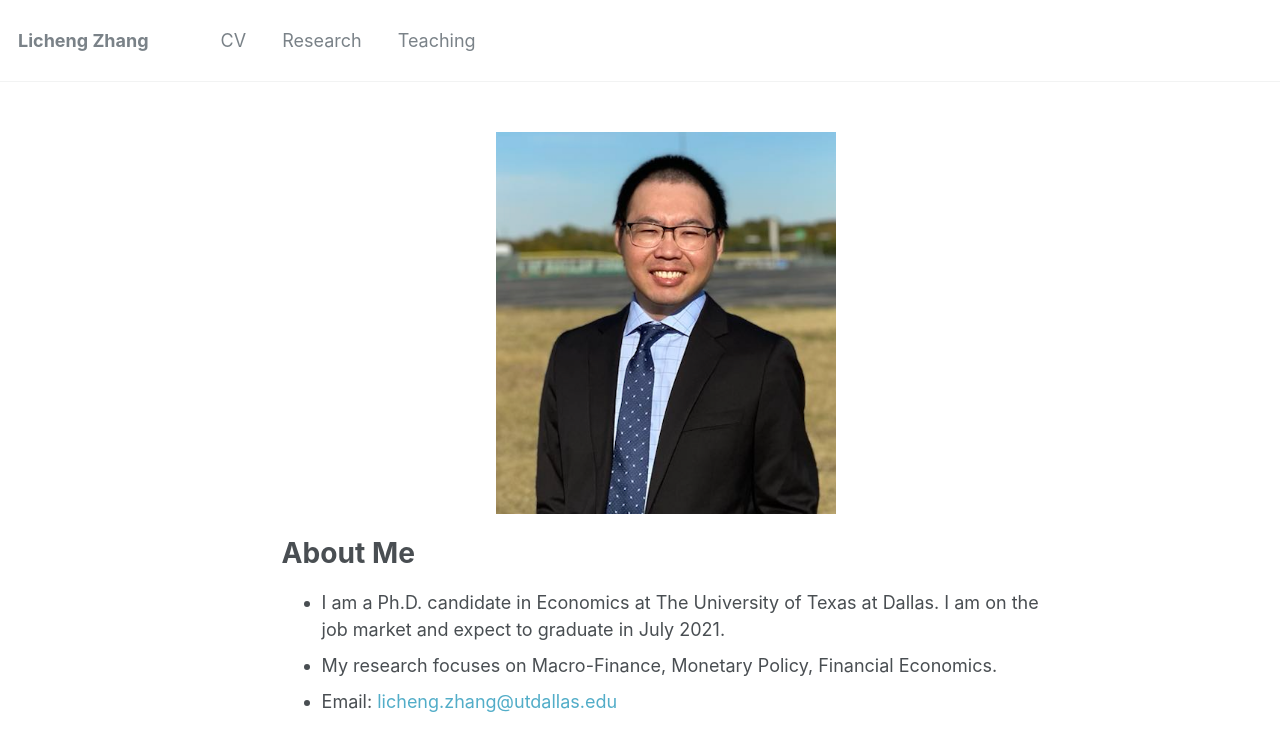
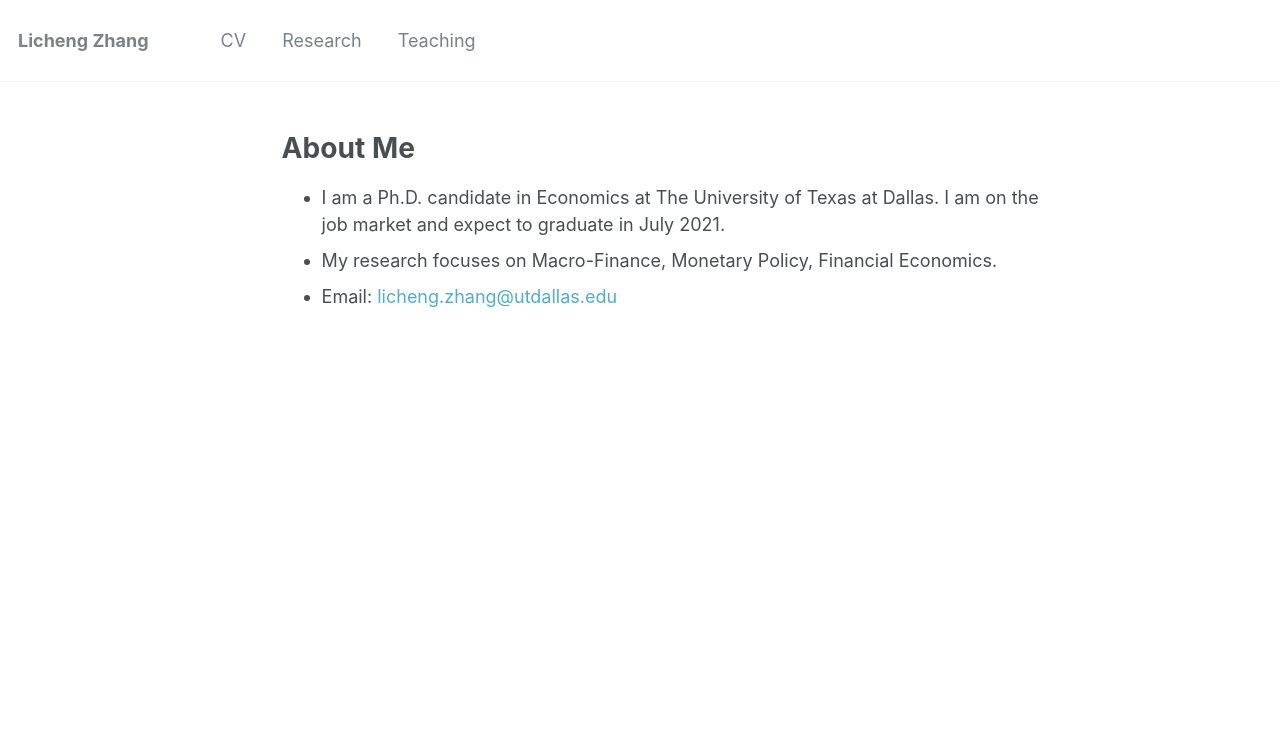
Before and after one commit to lichengzh/lichengzh.github.io, a Jekyll site: the page built from _pages/about.md, in a window 1280 px wide. Shown: the top 751 px of the page. Built offline with Jekyll 4.4.1, drawn with Linux system fonts in a browser that asks for light colours.

Commit message:
Update about.md

```diff
--- a/_pages/about.md
+++ b/_pages/about.md
@@ -8,9 +8,6 @@ redirect_from:
   - /about.html
 ---
 
-<p align="center">
-   <img src="https://lichengzh.github.io/files/p2.png?raw=true" alt="Photo" style="width: 340px;"/>
-</p>
 
 
 
```
